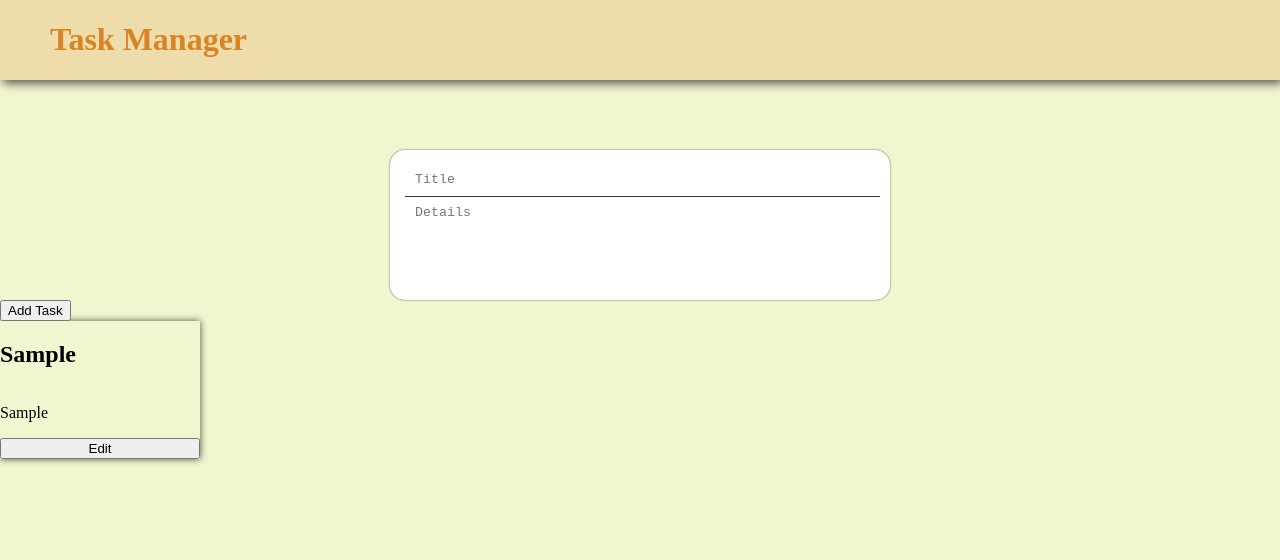
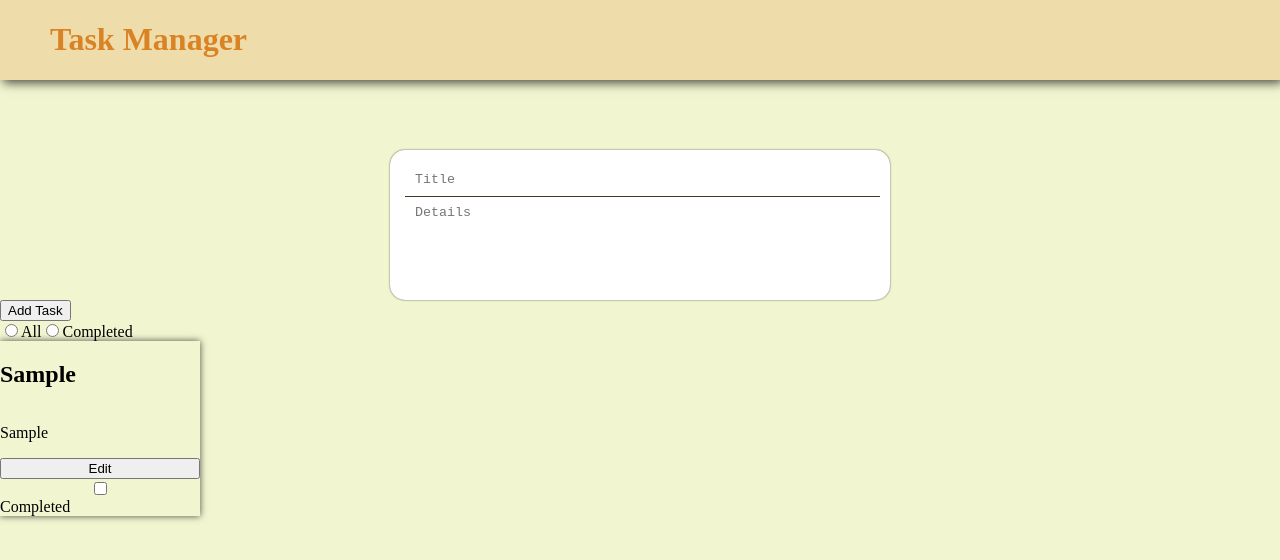
Before and after one commit to NatnaelTesfaye9098/Task-Manager, a React (Vite) app: page / in a window 1280 px wide. Both pictures are taken after typing "Sample", "Sample" into the empty fields and a click on the button "Add Task". Shown: the top 560 px of the page. Built offline with nearby package versions, Linux system fonts and the light colour scheme.

Commit message:
debugging...

```diff
--- a/src/App.jsx
+++ b/src/App.jsx
@@ -6,10 +6,12 @@ import Task from "./Components/Task.jsx";
 const App = () => {
   const [task, setTask] = useState({
     title: "",
-    detail: ""
+    detail: "",
+    completed: false
   });
   const [items, setItems] = useState([]);
   const [editIndex, setEditIndex] = useState(null);
+  const [filter, setFilter] = useState("all");
 
   const handleChange = (e) => {
     const {name, value} = e.target;
@@ -21,18 +23,16 @@ const App = () => {
   }
 
   const handleClick = () => {
-    if (editIndex !== null) {
-      const updatedItems = items.map((item, index) =>
-        index === editIndex ? task : item
-      );
+    if(editIndex !== null){
+      const updatedItems = items.map((item, index) => index === editIndex ? task : item);
       setItems(updatedItems);
       setEditIndex(null);
-    } else {
-      setItems((prev) => [...prev, task]);
+    } else{
+      setItems((prev) => [...prev, task])
     }
 
-    setTask({ title: "", detail: "" });
-  };
+    setTask({title: "", detail: ""});
+  }
 
   const handleEdit = (id) => {
     setTask(items[id]);
@@ -43,13 +43,50 @@ const App = () => {
     setItems((prev) => { return prev.filter((item, index) => { return index !== id })});
   }
 
+  const handleCompleted = (id) => {
+    setItems((prev) =>
+      prev.map((item, index) =>
+        index === id ? { ...item, completed: !item.completed } : item
+      )
+    );
+  }
+
+  const filteredItems = items.filter((item) =>
+    filter === "all" ? true : item.completed
+  );
+
+
   return (
     <>
       <Header/>
       <Input task={task} editIndex={editIndex} handleChange={handleChange} handleClick={handleClick}/>
-      {items.map((item, index)=> {
-        return <Task id={index} onDelete={handleDelete} onEdit={handleEdit} task={item}/>
-      })}
+      <div>
+        <input
+          type="radio"
+          name="filter"
+          value="all"
+          onChange={() => setFilter("all")}
+        />
+        All
+        <input
+          type="radio"
+          name="filter"
+          value="completed"
+          onChange={() => setFilter("completed")}
+        />
+        Completed
+      </div>
+
+      {filteredItems.map((item, index) => (
+        <Task
+          key={index}
+          id={index}
+          task={item}
+          onDelete={handleDelete}
+          onEdit={handleEdit}
+          onToggle={handleCompleted}
+        />
+      ))}
     </>
   )
 }
--- a/src/Components/Input.jsx
+++ b/src/Components/Input.jsx
@@ -1,16 +1,34 @@
-const Input = ({task, handleChange, handleClick, editIndex}) => {
+const Input = ({ task, handleChange, handleClick, editIndex }) => {
+
+    const handleSubmit = (e) => {
+      e.preventDefault();
+      handleClick();
+    };
 
     return (
-        <>
-            <div className="input-container">
-                <input type="text" name="title" placeholder="Title" value={task.title} onChange={handleChange}/>
-                <textarea name="detail" rows="10" placeholder="Details" value={task.detail} onChange={handleChange}></textarea>
-            </div>
-            <button onClick={()=>{
-                handleClick()
-            }}>{editIndex ? "Update Task" : "Add Task"}</button>
-        </>
+      <>
+        <form onSubmit={handleSubmit}>
+          <div className="input-container">
+            <input
+              type="text"
+              name="title"
+              placeholder="Title"
+              value={task.title}
+              onChange={handleChange}
+            />
+            <textarea
+              name="detail"
+              rows="10"
+              placeholder="Details"
+              value={task.detail}
+              onChange={handleChange}
+              required
+            ></textarea>
+          </div>
+          <button type="submit">{editIndex ? "Update Task" : "Add Task"}</button>
+        </form>
+      </>
     );
-};
+  };
 
 export default Input;
--- a/src/Components/Task.jsx
+++ b/src/Components/Task.jsx
@@ -1,10 +1,12 @@
-const Task = ({id, task, onDelete, onEdit}) => {
+const Task = ({id, task, onDelete, onEdit, onToggle}) => {
+
     return(
         <div className="card">
             <h2>{task.title}</h2>
             <p>{task.detail}</p>
             <button id="bt1" onClick={()=> onDelete(id)}>Delete</button>
             <button id= "bt2" onClick={()=>onEdit(id)}>Edit</button>
+            <input type="checkbox" name="completed" onChange={()=>onToggle(id)}/>Completed
         </div>
     )
 }
```
